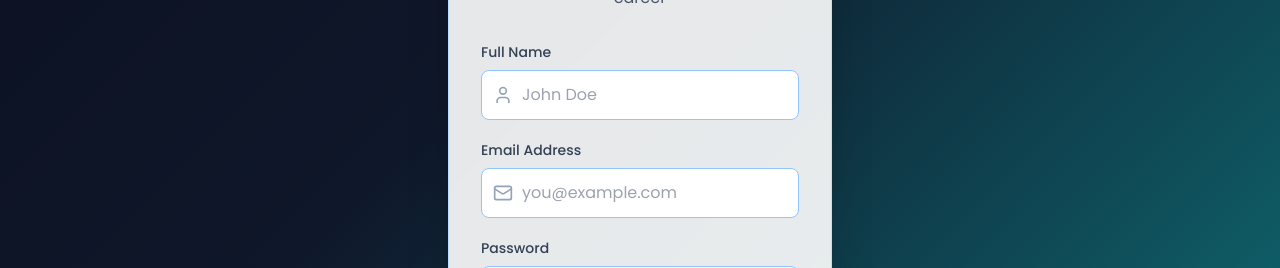
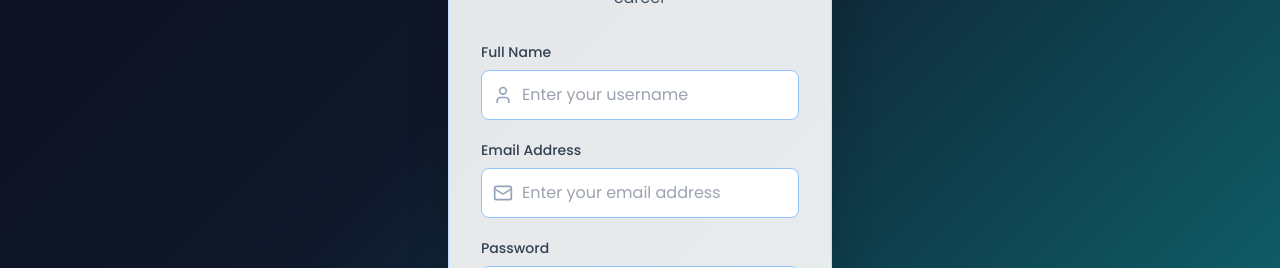
Before and after one commit to KhawajaIdrees/Recruma, a Next.js app: page /signup in a window 1280 px wide. Shown: the part 339-607 px from the top of the page. Built offline with nearby package versions, Linux system fonts and the light colour scheme.

Commit message:
chore: update signup placeholders

```diff
--- a/src/app/signup/page.tsx
+++ b/src/app/signup/page.tsx
@@ -93,7 +93,7 @@ export default function SignupPage() {
                     value={formData.name}
                     onChange={handleChange}
                     className="block w-full pl-10 pr-3 py-3 border border-blue-300 rounded-lg focus:ring-2 focus:ring-blue-500 focus:border-transparent font-poppins"
-                    placeholder="John Doe"
+                    placeholder="Enter your username"
                     required
                   />
                 </div>
@@ -114,7 +114,7 @@ export default function SignupPage() {
                     value={formData.email}
                     onChange={handleChange}
                     className="block w-full pl-10 pr-3 py-3 border border-blue-300 rounded-lg focus:ring-2 focus:ring-blue-500 focus:border-transparent font-poppins"
-                    placeholder="you@example.com"
+                    placeholder="Enter your email address"
                     required
                   />
                 </div>
```
